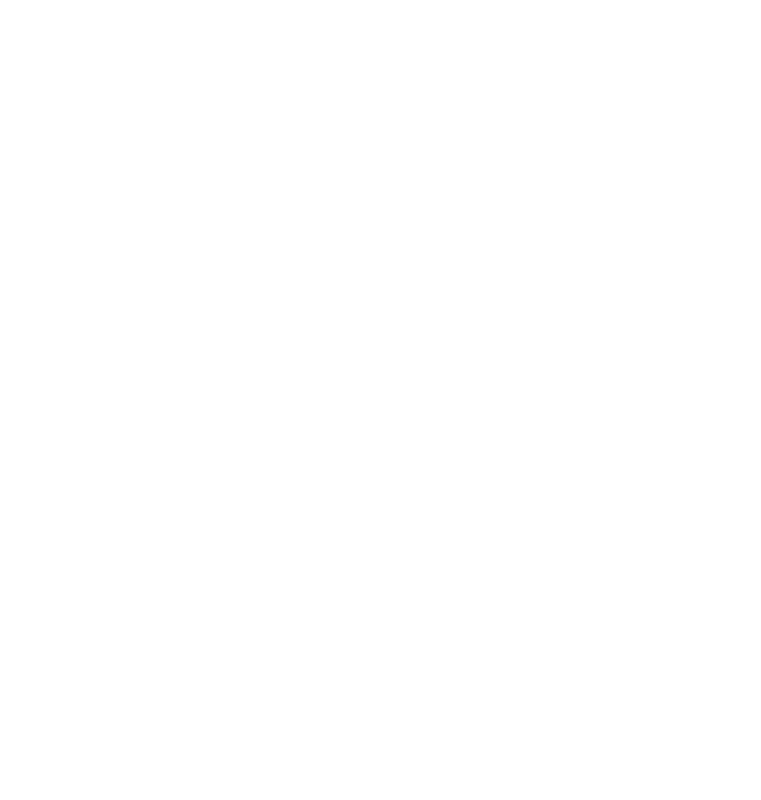
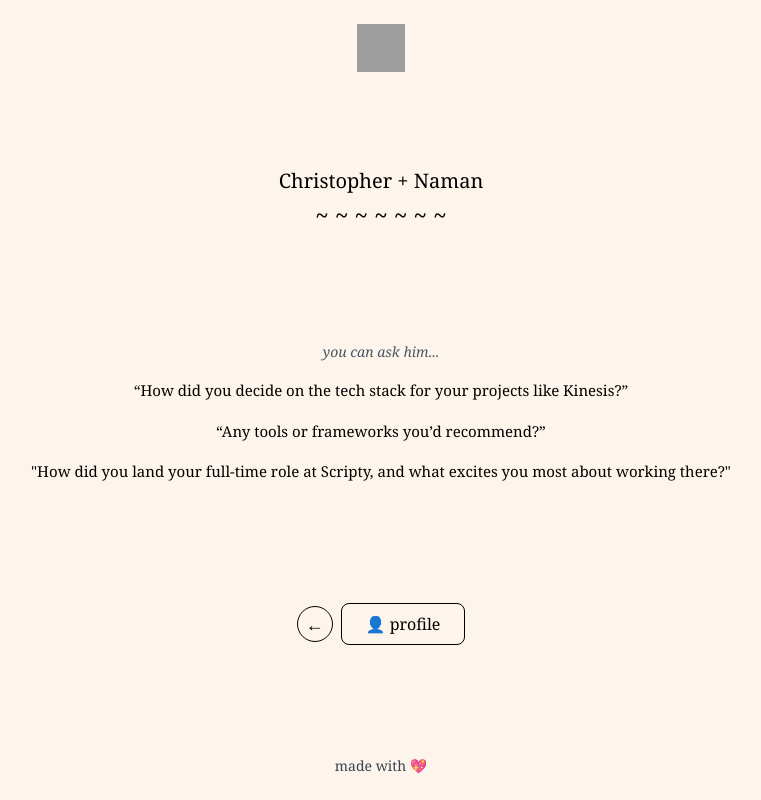
Before and after one commit to naman-sonawane/helpidontknowhowtonetworkintech, a React (Vite) app in the folder frontend/: page /Results2 in a window 1280 px wide. Before the commit this address had no page. Shown: the whole page, without its empty margins (259-1020 px from the left). Built offline with nearby package versions, Linux system fonts and the light colour scheme; grey boxes are pictures that could not be loaded.

Commit message:
added pages

```diff
--- a/frontend/src/pages/analyze/AnalyzePage.tsx
+++ b/frontend/src/pages/analyze/AnalyzePage.tsx
@@ -4,6 +4,7 @@ function Analyze() {
   const navigate = useNavigate();
 
   const handleSearchClick = () => {
+    console.log("Navigating to /search...");
     navigate('/search');
   };
 
@@ -74,14 +75,13 @@ function Analyze() {
         {/* Compare Interests Button */}
         <button
           className="mt-5 border border-black rounded-lg px-6 py-2 flex items-center justify-center gap-2 transition-transform duration-200 ease-in-out hover:scale-105 hover:shadow-md hover:bg-[#f9f3e9]"
+          onClick={handleSearchClick}
         >
-          ⭕ search for yourself
+          ⭕ compare interests
         </button>
 
         {/* Plus icon */}
-        <button
-          className="mt-5 w-9 h-9 border border-black rounded-full text-xl flex items-center justify-center"
-          onClick={handleSearchClick}>
+        <button className="mt-5 w-9 h-9 border border-black rounded-full text-xl flex items-center justify-center">
           +
         </button>
       </div>
--- /dev/null
+++ b/frontend/src/pages/compare/ComparePage.tsx
@@ -0,0 +1,20 @@
+import { useNavigate } from 'react-router-dom';
+
+function Compare() {
+    return (
+      <div className="h-screen w-full bg-[#fdf5eb] flex flex-col justify-between items-center px-6 py-8 font-serif text-black">
+        {/* Top loading label (optional) */}
+        <div className="text-sm text-gray-400 w-full text-left">loading</div>
+
+        {/* Centered comparing text */}
+        <div className="flex-1 flex items-center justify-center text-lg">
+          comparing...
+        </div>
+
+        {/* Footer */}
+        <p className="text-sm text-gray-700">made with 💖</p>
+      </div>
+    );
+  }
+
+export default Compare;
--- /dev/null
+++ b/frontend/src/pages/results1/Result1Page.tsx
@@ -0,0 +1,44 @@
+import { useNavigate } from 'react-router-dom';
+
+function Results1() {
+  const navigate = useNavigate();
+
+  const goToNext = () => {
+    navigate('/results2');
+  };
+
+  return (
+    <div className="h-screen bg-[#fdf5eb] font-serif flex flex-col items-center justify-between px-6 py-6 text-black">
+      {/* Logo */}
+      <img src="/venn.svg" alt="Venn" className="w-12 h-12" />
+
+      {/* Names + squiggle */}
+      <div className="text-center">
+        <h1 className="text-xl font-medium">Christopher + Naman</h1>
+        <p className="text-2xl mt-1">~ ~ ~ ~ ~ ~ ~</p>
+      </div>
+
+      {/* Shared traits */}
+      <div className="mt-4 space-y-4 text-[15px] leading-relaxed text-center">
+        <p>You both are involved in multiple <strong>hackathons</strong> and tech competitions.</p>
+        <p>You both focus on Full Stack Development, <strong>Python</strong>, and <strong>AI</strong>.</p>
+        <p>You both have leadership roles in organizing and <strong>managing events</strong>.</p>
+        <p>You both have worked on <strong>web and UI/UX</strong> design.</p>
+        <p>You both are passionate about teaching and <strong>community engagement</strong> in tech.</p>
+      </div>
+
+      {/* Arrow button */}
+      <button
+        onClick={goToNext}
+        className="mt-6 border border-black rounded-full w-9 h-9 flex items-center justify-center text-xl"
+      >
+        →
+      </button>
+
+      {/* Footer */}
+      <p className="text-sm text-gray-700 mt-4">made with 💖</p>
+    </div>
+  );
+}
+
+export default Results1;
--- /dev/null
+++ b/frontend/src/pages/results2/Result2Page.tsx
@@ -0,0 +1,48 @@
+import { useNavigate } from 'react-router-dom';
+
+function Results2() {
+  const navigate = useNavigate();
+
+  const goBack = () => {
+    navigate('/results1');
+  };
+
+  return (
+    <div className="h-screen bg-[#fdf5eb] font-serif flex flex-col items-center justify-between px-6 py-6 text-black">
+      {/* Logo */}
+      <img src="/venn.svg" alt="Venn" className="w-12 h-12" />
+
+      {/* Names + squiggle */}
+      <div className="text-center">
+        <h1 className="text-xl font-medium">Christopher + Naman</h1>
+        <p className="text-2xl mt-1">~ ~ ~ ~ ~ ~ ~</p>
+      </div>
+
+      {/* Prompt + questions */}
+      <div className="mt-4 space-y-4 text-center text-[15px] leading-relaxed">
+        <p className="italic text-sm text-gray-600">you can ask him...</p>
+        <p>“How did you decide on the tech stack for your projects like Kinesis?”</p>
+        <p>“Any tools or frameworks you’d recommend?”</p>
+        <p>"How did you land your full-time role at Scripty, and what excites you most about working there?"</p>
+      </div>
+
+      {/* Back + Profile button */}
+      <div className="flex gap-2 mt-6 items-center">
+        <button
+          onClick={goBack}
+          className="border border-black rounded-full w-9 h-9 flex items-center justify-center text-lg"
+        >
+          ←
+        </button>
+        <button className="border border-black rounded-lg px-6 py-2 flex items-center justify-center gap-2 transition-transform duration-200 ease-in-out hover:scale-105 hover:shadow-md hover:bg-[#f9f3e9]">
+          👤 profile
+        </button>
+      </div>
+
+      {/* Footer */}
+      <p className="text-sm text-gray-700 mt-4">made with 💖</p>
+    </div>
+  );
+}
+
+export default Results2;
--- a/frontend/src/pages/search/SearchPage.tsx
+++ b/frontend/src/pages/search/SearchPage.tsx
@@ -1,7 +1,13 @@
+import { useNavigate } from 'react-router-dom';
 import { useState } from 'react';
 
 function Search() {
+  const navigate = useNavigate();
   const [name, setName] = useState('');
+
+  const handleCompareClick = () => {
+    navigate('/results1');
+  }
 
   return (
     <div className="h-screen w-full bg-[#fdf5eb] font-serif flex flex-col items-center justify-center px-6 text-black">
@@ -23,6 +29,7 @@ function Search() {
       {/* Compare Button */}
       <button
         className="border border-black rounded-xl px-6 py-2 flex items-center justify-center gap-2 text-lg transition-transform duration-200 ease-in-out hover:scale-105 hover:shadow-md hover:bg-[#f9f3e9] relative"
+        onClick={handleCompareClick}
       >
         <span className="text-xl">⭕</span> compare interests
         <span className="absolute -top-1.5 -right-1.5 w-4 h-4 bg-yellow-400 rounded-full border border-white"></span>
--- a/frontend/src/routes.tsx
+++ b/frontend/src/routes.tsx
@@ -3,6 +3,9 @@ import Landing from './pages/landing/Landing';
 import Camera from './pages/camera/CameraPage';
 import Analyze from './pages/analyze/AnalyzePage';
 import Search from './pages/search/SearchPage';
+import Compare from './pages/compare/ComparePage';
+import Results1 from './pages/results1/Result1Page';
+import Results2 from './pages/results2/Result2Page';
 
 function AppRoutes() {
   return (
@@ -11,6 +14,9 @@ function AppRoutes() {
       <Route path="/camera" element={<Camera />} />
       <Route path="/analyze" element={<Analyze />} />
       <Route path="/search" element={<Search />} />
+      <Route path="/compare" element={<Compare />} />
+      <Route path="/Results1" element={<Results1 />} />
+      <Route path="/Results2" element={<Results2 />} />
     </Routes>
   );
 }
```
